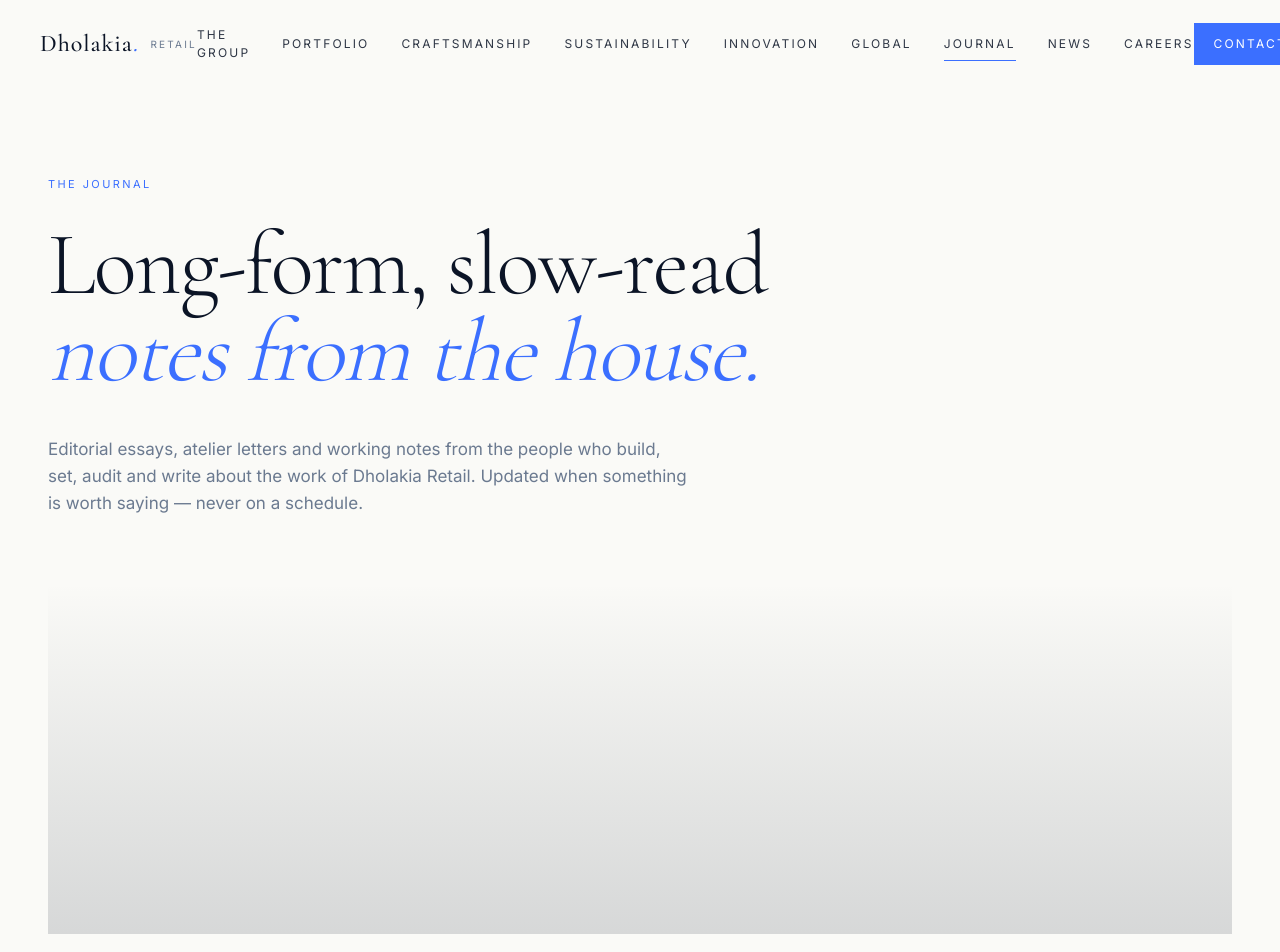
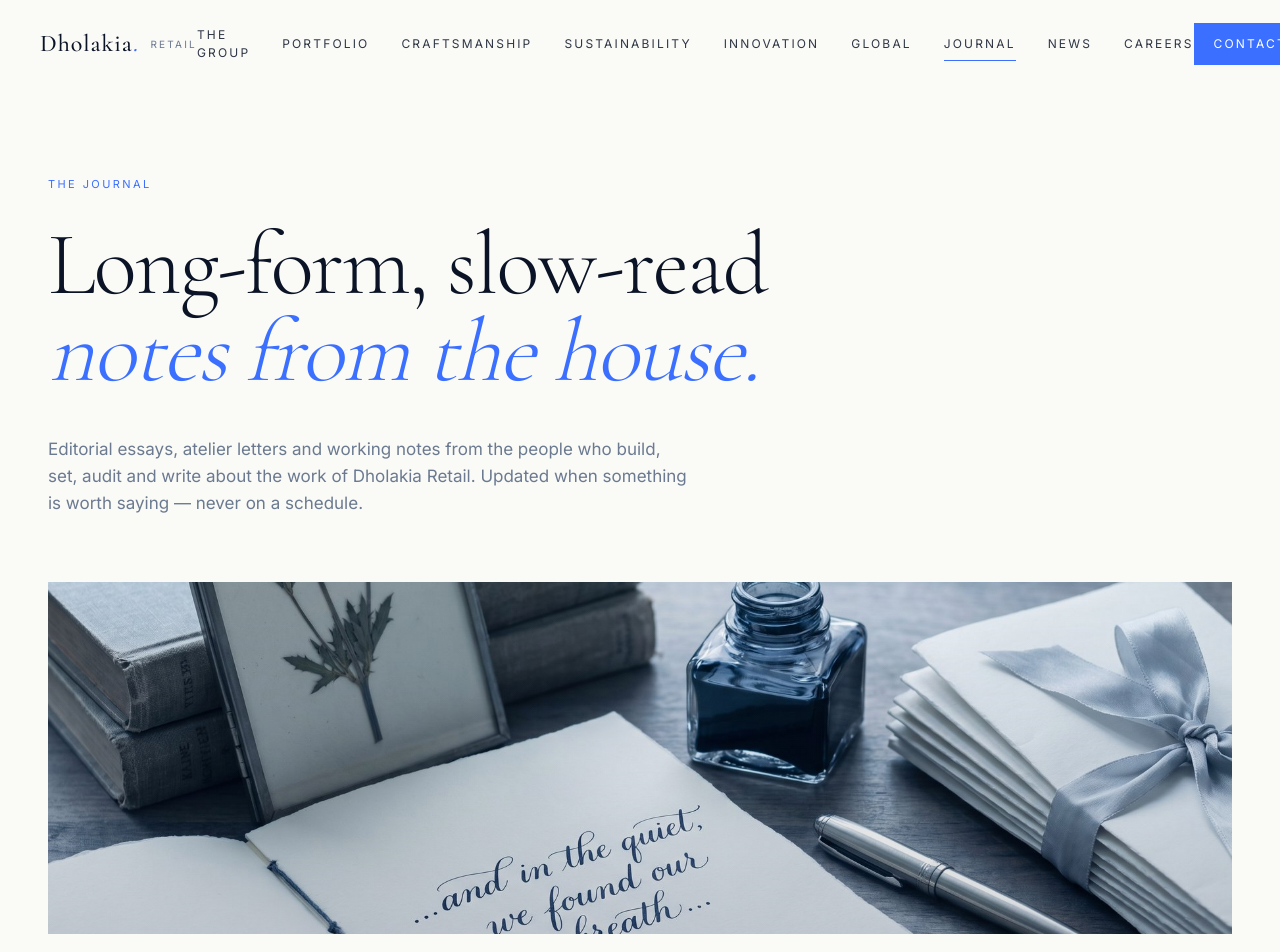
Before and after one commit to gondaliyabhavya70960/dholakia-retail-final, a Next.js app: page /journal in a window 1280 px wide. Shown: the top 952 px of the page. Built offline with nearby package versions, Linux system fonts and the light colour scheme.

Commit message:
Banner: simplify markup for reliable Image fill rendering on Journal

```diff
--- a/app/journal/[slug]/page.tsx
+++ b/app/journal/[slug]/page.tsx
@@ -4,7 +4,6 @@ import Image from 'next/image';
 import { ArrowLeft, ArrowUpRight, Linkedin, Twitter, Link2 } from 'lucide-react';
 import { journalPosts } from '@/lib/content';
 import Reveal from '@/components/motion/Reveal';
-import MouseParallax from '@/components/motion/MouseParallax';
 
 export function generateStaticParams() {
   return journalPosts.map((p) => ({ slug: p.slug }));
@@ -73,7 +72,6 @@ export default function Page({ params }: { params: { slug: string } }) {
       <section className="bg-ivory">
         <div className="mx-auto max-w-[1480px] px-6 md:px-12">
           <div className="relative h-[52vh] min-h-[360px] w-full overflow-hidden">
-            <MouseParallax strength={20} className="h-full w-full">
             <Image
               src="/images/journal-article-banner.jpg"
               alt=""
@@ -82,7 +80,6 @@ export default function Page({ params }: { params: { slug: string } }) {
               sizes="100vw"
               className="object-cover"
             />
-            </MouseParallax>
             <div className="absolute inset-0 bg-gradient-to-t from-ink/20 to-transparent" />
           </div>
         </div>
--- a/app/journal/page.tsx
+++ b/app/journal/page.tsx
@@ -35,10 +35,8 @@ export default function Page() {
             </p>
           </Reveal>
         </div>
-        <Reveal delay={0.12}>
         <div className="mx-auto max-w-[1480px] px-6 md:px-12">
           <div className="relative h-[44vh] min-h-[320px] w-full overflow-hidden">
-              <MouseParallax strength={18} className="h-full w-full">
             <Image
               src="/images/journal-banner.jpg"
               alt=""
@@ -47,11 +45,9 @@ export default function Page() {
               sizes="100vw"
               className="object-cover"
             />
-              </MouseParallax>
             <div className="absolute inset-0 bg-gradient-to-t from-ink/15 to-transparent" />
           </div>
         </div>
-        </Reveal>
         <div className="h-16 md:h-24" />
       </section>
 
```
Lines whose indentation alone changed are shown as unchanged.
